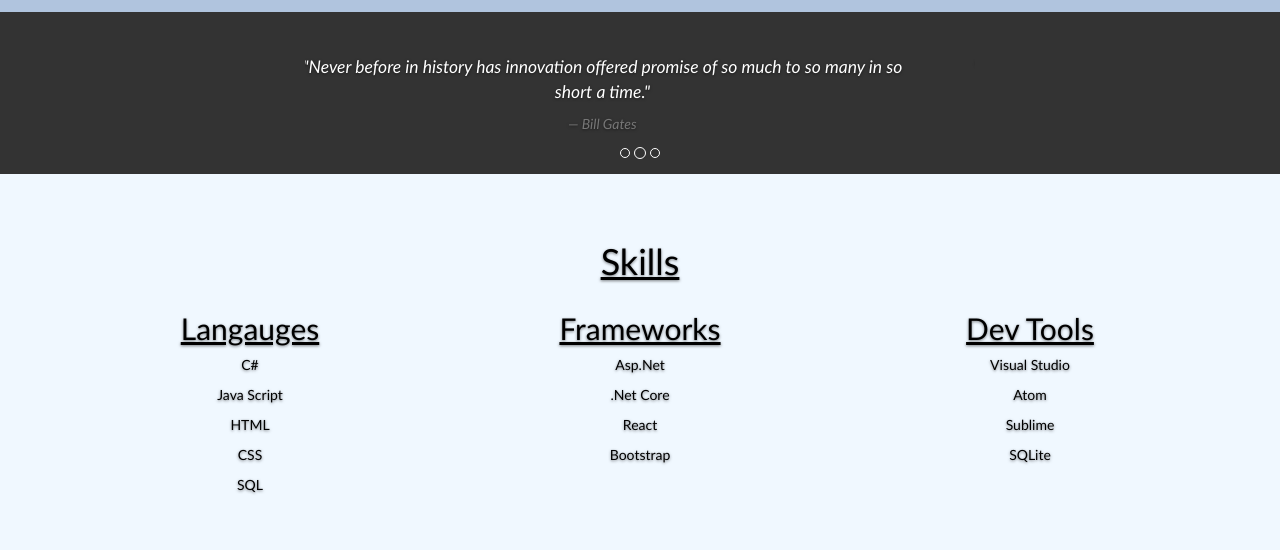
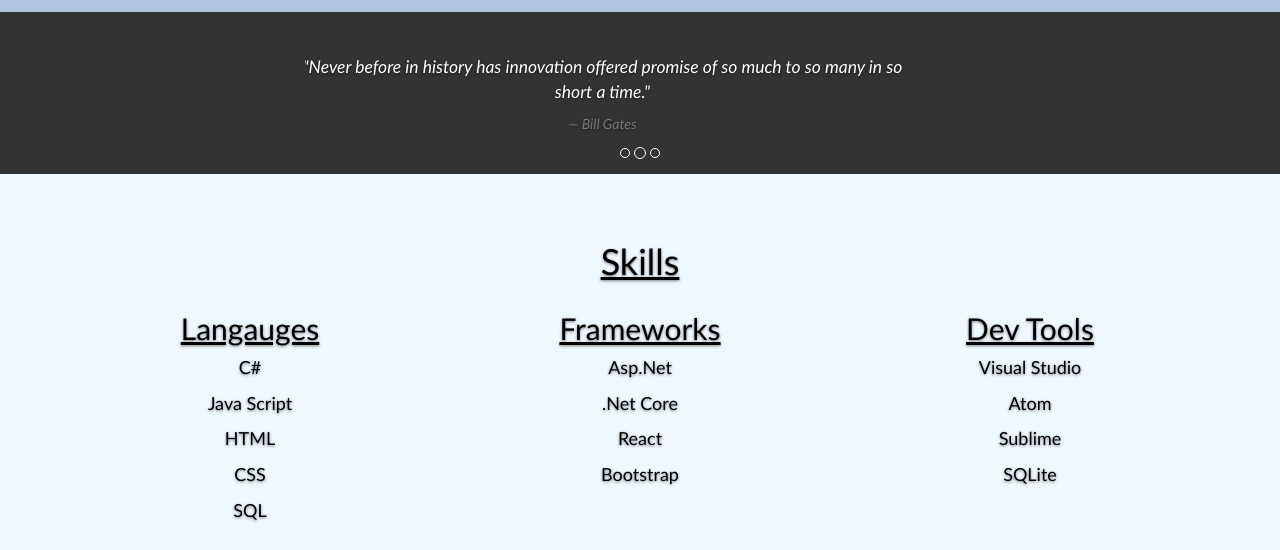
Before and after one commit to ChrisGrindereng/profile, a website: page index.html in a window 1280 px wide. Shown: the part 1523-2073 px from the top of the page. Drawn offline with nearby package versions, Linux system fonts and the light colour scheme; some icons are missing.

Commit message:
small formating updates

```diff
--- a/index.html
+++ b/index.html
@@ -151,26 +151,26 @@
             <div class="row">
                 <div class="col-md-4">
                     <h2 style="text-decoration: underline;">Langauges</h2>
-                        <p>C#</p>
-                        <p>Java Script</p>
-                        <p>HTML</p>
-                        <p>CSS</p>
-                        <p>SQL</p>
+                        <p class="skill">C#</p>
+                        <p class="skill">Java Script</p>
+                        <p class="skill">HTML</p>
+                        <p class="skill">CSS</p>
+                        <p class="skill">SQL</p>
                 </div>
                 <div class="col-md-4">
                     <h2 style="text-decoration: underline;">Frameworks</h2>
-                        <p>Asp.Net</p>
-                        <p>.Net Core</p>
-                        <p>React</p>
-                        <p>Bootstrap</p>
+                        <p class="skill">Asp.Net</p>
+                        <p class="skill">.Net Core</p>
+                        <p class="skill">React</p>
+                        <p class="skill">Bootstrap</p>
                 </div>
                 <div class="col-md-4">
                     <span class="pt-icon-key-tab"></span>
                     <h2 style="text-decoration: underline;">Dev Tools</h2>
-                        <p>Visual Studio</p>
-                        <p>Atom</p>
-                        <p>Sublime</p>
-                        <p>SQLite</p>
+                        <p class="skill">Visual Studio</p>
+                        <p class="skill">Atom</p>
+                        <p class="skill">Sublime</p>
+                        <p class="skill">SQLite</p>
                 </div>
             </div>
         </div>
--- a/style.scss
+++ b/style.scss
@@ -249,6 +249,10 @@ body {
     padding-top: 48px;
 }
 
+.skill{
+    font-size: medium;
+}
+
 .bttmIcons{
     border-radius: 20%;
     width: 100px;
```
Also changed, not shown: style.css, 1 other file.
